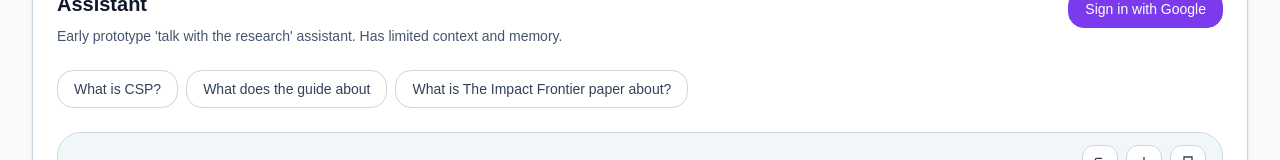
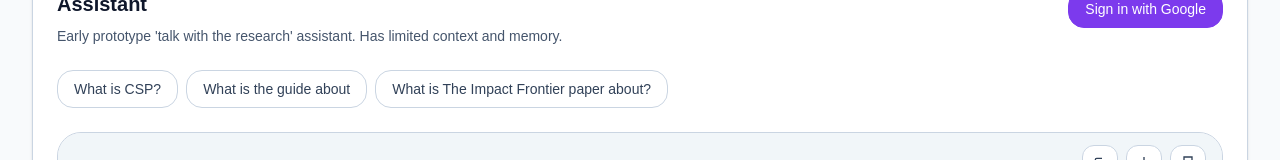
Before and after one commit to jh-tpp/visuals, a Next.js app: page / in a window 1280 px wide. Both pictures are taken after a click on the button "Assistant". Shown: the part 216-376 px from the top of the page. Built offline with nearby package versions, Linux system fonts and the light colour scheme.

Commit message:
Fix typo in example question

```diff
--- a/components/AssistantPanel.jsx
+++ b/components/AssistantPanel.jsx
@@ -6,7 +6,7 @@ import remarkGfm from "remark-gfm";
 
 const EXAMPLE_QUESTIONS = [
   "What is CSP?",
-  "What does the guide about",
+  "What is the guide about",
   "What is The Impact Frontier paper about?"
 ];
 
```
